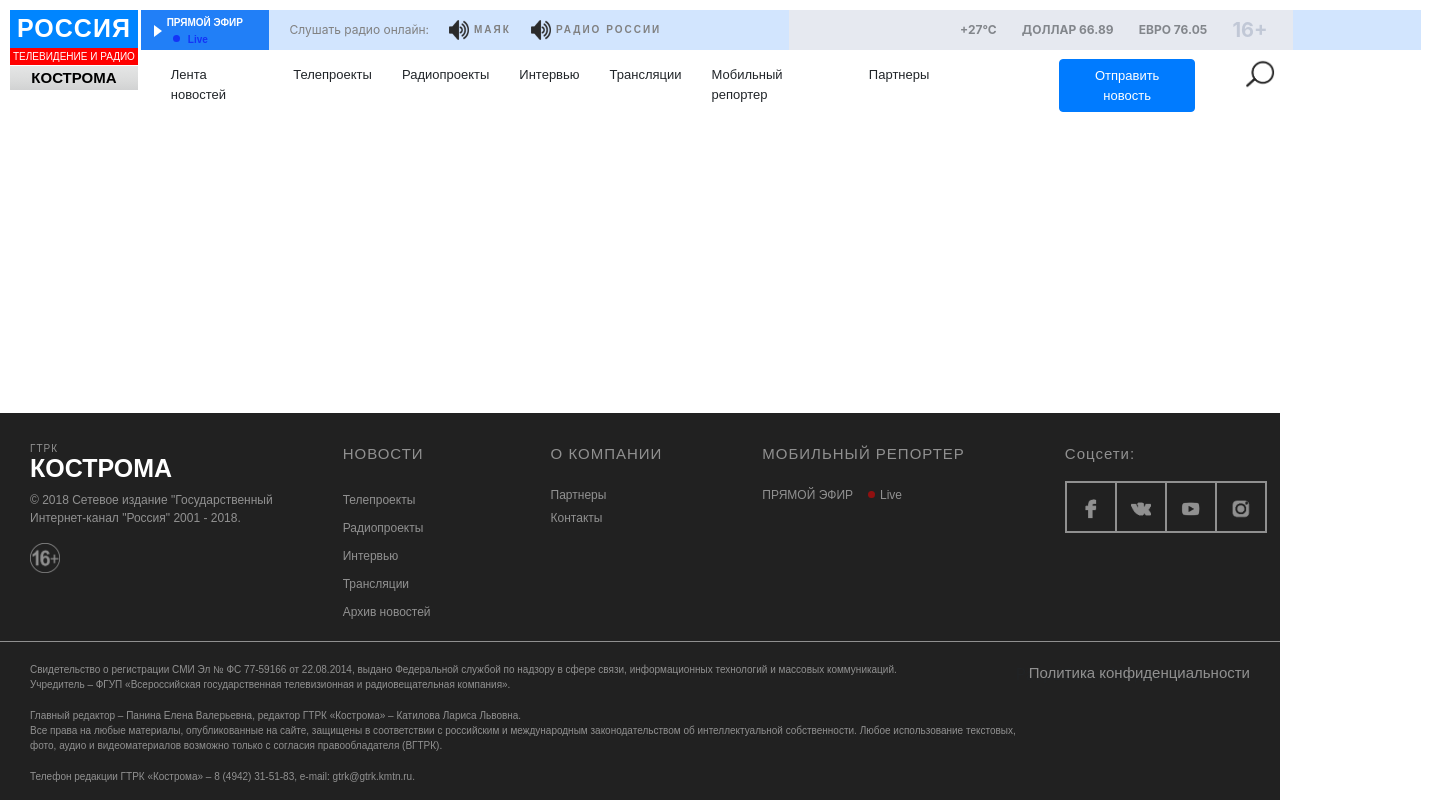
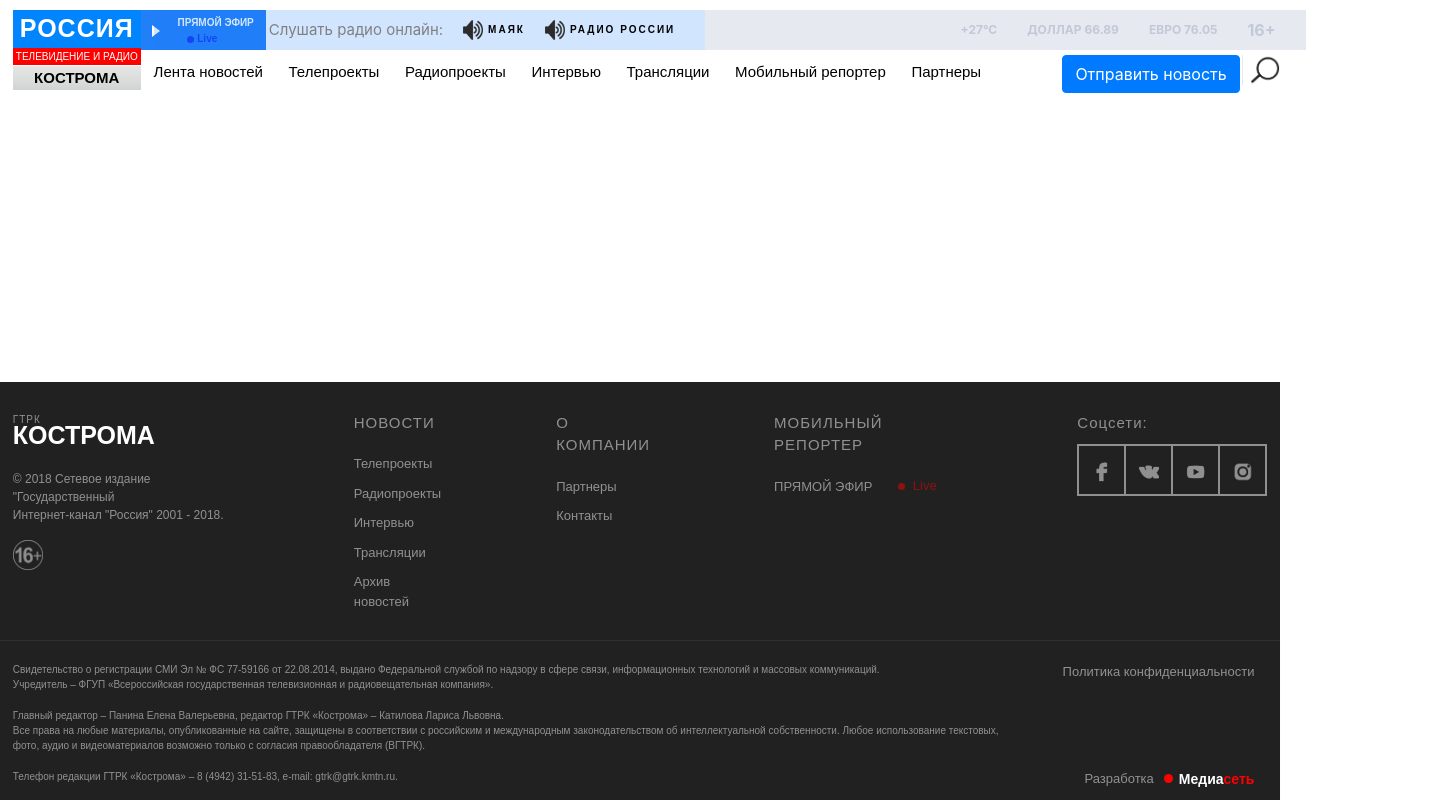
Before and after one commit to BasalaevaL/Super-Hero-Agency, a website: page app/index.html in a window 1280 px wide. Shown: the whole page, 1434 px wide, since content can reach past the window. Drawn offline with nearby package versions, Linux system fonts and the light colour scheme.

Commit message:
Made some changes

```diff
--- a/app/index.html
+++ b/app/index.html
@@ -3,55 +3,56 @@
 <head>
   <title>GTRK</title>
   <meta charset="utf-8">
+  <meta name="viewport" content="width=device-width, initial-scale=1.0">
   <link rel="stylesheet" href="css/main.css" type = "text/css">
   <link rel="stylesheet" href="https://stackpath.bootstrapcdn.com/bootstrap/4.3.1/css/bootstrap.min.css" integrity="sha384-ggOyR0iXCbMQv3Xipma34MD+dH/1fQ784/j6cY/iJTQUOhcWr7x9JvoRxT2MZw1T" crossorigin="anonymous">
 
 </head>
-<body class="page1">
+<body class="page">
   <div class="header">
+     <div class="main">
+          <div class="main__text1">РОССИЯ</div>
+          <div class="main__text2">ТЕЛЕВИДЕНИЕ И РАДИО</div>
+          <div class="main__text3">КОСТРОМА</div>
+     </div>
+
 <div class="main1">
-      <div class="rectangle1">
-        РОССИЯ
+       <div class="main1__block main1-block">
+       	<a href="">
+            <div class="block_play"> </div>
+     	    <p class="main1-block__text1">ПРЯМОЙ ЭФИР</p>
+     	    <div class="main1-block_live">
+     	    <p class="main1-block_live__text1">Live</p>
+            <div class="live"></div>
             </div>
-      <div class="rectangle2">
-        ТЕЛЕВИДЕНИЕ И РАДИО
-      </div>
-      <div class="rectangle3">
-        КОСТРОМА
+        </a>
        </div>
    </div>
 
-<div class="main2">
-	<div class="triagle"> </div>
-     <div class="live">
-     	<p>ПРЯМОЙ ЭФИР</p>
-     	<div class="circle">
-     		<p>Live</p>
+   <div class="menu_top">
+     <div class="menu1">
+     	<span class="menu1__text1">Слушать радио онлайн:</span>
+     	<a href="" class="menu1__img"><img src="/image/speaker1.png" width="20px" height="20px" style="margin-right: 5px">МАЯК</a>
+     	<a href="" class="menu1__img"><img src="/image/speaker1.png" width="20px" height="20px" style="margin-right: 5px">РАДИО РОССИИ</a>
+     </div>
+
+     <div class="menu2">
+     	<span class="menu2__text">16+</span>
+     	<span class="menu2__text1">ЕВРО 76.05</span>
+     	<span class="menu2__text1">ДОЛЛАР 66.89</span>
+     	<span class="menu2__text1">+27°C</span>
      </div>
 </div>
+   <div class="menu3">
+  	<div class="menu3__text"><a href="">Лента новостей</a></div>
+  	<div class="menu3__text"><a href=""> Телепроекты</a></div>
+  	<div class="menu3__text"><a href=""> Радиопроекты</a></div>
+  	<div class="menu3__text"><a href=""> Интервью</a></div>
+  	<div class="menu3__text"><a href=""> Трансляции</a></div>
+  	<div class="menu3__text"><a href=""> Мобильный репортер</a></div>
+  	<div class="menu3__text"><a href=""> Партнеры</a></div>
 
-     <div class="menu1">
-     	<a>Слушать радио онлайн:</a>
-     	<div><img src="/image/speaker1.png" width="20px" height="20px" style="margin-right: 5px">МАЯК</div>
-     	<div><img src="/image/speaker1.png" width="20px" height="20px" style="margin-right: 5px">РАДИО РОССИИ</div>
-     </div>
-     <div class="menu2">
-     	<h5>16+</h5>
-     	<a>ЕВРО 76.05</a>
-     	<a>ДОЛЛАР 66.89</a>
-     	<a>+27°C</a>
-     </div>
-
-</div>
-  <div class="menu">
-  	<div>Лента новостей</div>
-  	<div>Телепроекты</div>
-  	<div>Радиопроекты</div>
-  	<div>Интервью</div>
-  	<div>Трансляции</div>
-  	<div>Мобильный репортер</div>
-  	<div>Партнеры</div>
-  	<div class="button_news"><button type="button" class="btn btn-primary">Отправить новость</button></div>
+    <button type="button" class="btn btn-primary">Отправить новость</button>
   	<div class="search"><img src="/image/search.png" width="30px" height="30px" style="margin-right: 5px"></div>
 </div>
   </div>
@@ -61,50 +62,62 @@
 
 <div class="footer">
   <div class="footer1">
-  	<div class="gtrk">
-  		<h6>ГТРК</h6>
-  		<h2>КОСТРОМА</h2>
-  		<p>© 2018 Сетевое издание "Государственный <br>
+  	<div class="footer1__gtrk footer1-gtrk">
+  		<p class="footer1-gtrk__text1">ГТРК</p>
+  		<p class="footer1-gtrk__text2">КОСТРОМА</p>
+  		<p class="footer1-gtrk__text3">© 2018 Сетевое издание "Государственный <br>
   		Интернет-канал "Россия" 2001 - 2018.</p>
-  		<img src="image/img.png" width="30px" height="30px">
+  		<img class="footer1-gtrk__img" src="image/img.png" width="30px" height="30px">
   	</div>
-  	<div class="news">
-  		<p>НОВОСТИ</p>
-  			<li>Телепроекты</li>
-  			<li>Радиопроекты</li>
-  			<li>Интервью</li>
-  			<li>Трансляции</li>
-  			<li>Архив новостей</li>
+
+  	<div class="footer1__block footer1-block">
+  		<div class="footer1-block__title">НОВОСТИ</div>
+  			<div class="footer1-block__menu"><a href=""> Телепроекты</a></div>
+  			<div class="footer1-block__menu"><a href="">Радиопроекты</a></div>
+  			<div class="footer1-block__menu"><a href="">Интервью</a></div>
+  			<div class="footer1-block__menu"><a href="">Трансляции</a></div>
+  			<div class="footer1-block__menu"><a href="">Архив новостей</a></div>
   	</div>
-  	<div class="komp">
-  		<p>О КОМПАНИИ</p>
-  			<li>Партнеры</li>
-  			<li>Контакты</li>
+  	<div class="footer1__block footer1-block">
+  		<div class="footer1-block__title">О КОМПАНИИ</div>
+  			<div class="footer1-block__menu"><a href="">Партнеры</a></div>
+  			<div class="footer1-block__menu"><a href="">Контакты</a></div>
   	</div>
-  	<div class="mob">
-  		<p>МОБИЛЬНЫЙ РЕПОРТЕР</p>
-  			<li>ПРЯМОЙ ЭФИР<div class="circle"></div>Live</li>
+  	<div class="footer1__block footer1-block">
+  		<div class="footer1-block__title">МОБИЛЬНЫЙ РЕПОРТЕР</div>
+  			<div class="footer1-block__menu"><a href="">ПРЯМОЙ ЭФИР
+  				<div class="main1-block_live">
+  					<div class="live"></div>
+  					<p class="main1-block_live__text1">Live</p>
                 </div>
-  	<div class="social">
-  		<p>Соцсети:</p>
+  	</div></a>
+  </div>
+  	<div class="footer1__block footer1-block">
+  		<div class="footer1-block__title">Соцсети:</div>
   		<table>
   			<tr>
-    			<td><img src ="image/facebook.png" width="20px" height="20px"></td>
-    			<td><img src="image/vk.png" width="20px" height="20px"></td>
-    			<td><img src="image/youtube.png" width="20px" height="20px"></td>
-    			<td><img src="image/instagram.png" width="20px" height="20px"></td>
+    			<td><a href=""><img src ="image/facebook.png" width="20px" height="20px"></a></td>
+    			<td><a href=""><img src="image/vk.png" width="20px" height="20px"></a></td>
+    			<td><a href=""><img src="image/youtube.png" width="20px" height="20px"></a></td>
+    			<td><a href=""><img src="image/instagram.png" width="20px" height="20px"></a></td>
    			</tr>
   		</table>
   	</div>
 </div>
   <div class="footer2">
-  <div class="konfid">
+  <div class="footer2__privacy">
   		<p>Cвидетельство о регистрации СМИ Эл № ФС 77-59166 от 22.08.2014, выдано Федеральной службой по надзору в сфере связи, информационных технологий и массовых коммуникаций. <br> Учредитель – ФГУП «Всероссийская государственная телевизионная и радиовещательная компания».</p>
   		<p>Главный редактор – Панина Елена Валерьевна, редактор ГТРК «Кострома» – Катилова Лариса Львовна.<br>  Все права на любые материалы, опубликованные на сайте, защищены в соответствии с российским и международным законодательством об интеллектуальной собственности. Любое использование текстовых, <br> фото, аудио и видеоматериалов возможно только с согласия правообладателя (ВГТРК).</p>
   		<p> Телефон редакции ГТРК «Кострома» – 8 (4942) 31-51-83, e-mail: gtrk@gtrk.kmtn.ru.</p>
   	</div>
-  	<div class="polit">Политика конфиденциальности</div>
-  	<div class="razr">Разработка Медиасеть</div>
+  	<div class="footer2__policy">Политика конфиденциальности</div>
+  	<div class="footer2__development">
+  		<div class="development-title">Разработка</div>
+  		       <div class="main1-block_live">
+  					<div class="live"></div>
+  					<p class="main1-block_live__text1">  Медиа<span class="colortext">сеть</span></p>
+                </div>
+  	</div>
 </div>
 </div>
  <script src="https://code.jquery.com/jquery-3.3.1.slim.min.js" integrity="sha384-q8i/X+965DzO0rT7abK41JStQIAqVgRVzpbzo5smXKp4YfRvH+8abtTE1Pi6jizo" crossorigin="anonymous"></script>
--- a/app/sass/main.scss
+++ b/app/sass/main.scss
@@ -1,32 +1,66 @@
 body{
   padding: 0;
-  margin:0;
+  margin: 10px auto;
   width: 100%;
+  min-width: 600px;
+  overflow-x: hidden;
 }
- .circle{
+
+.live{
   width: 7px;
   height: 7px;
-  background: red;
   border-radius: 50%;
-  margin: 5px 5px 0px 15px;
 }
- .triagle{
+
+.block_play{
   width: 0; /*треугольник для live*/
   height: 0;
   border-top: 6px solid transparent;
   border-left: 8px solid white;
   border-bottom: 6px solid transparent;
   float: left;
-  margin: 15px 0px 0px 1%;
+  margin: 10px 0px 0px 10%;
   z-index: 1;
 }
-.main1{
-  margin: 10px;
-  display: inline-block;
+
+a{
+ text-decoration: none;
+ color: black !important; /* Цвет ссылок */
+}
+a:visited {
+ text-decoration: none;
+ color: black !important; /* Цвет посещенных ссылок */
+}
+a:active {
+  text-decoration: none;
+  color: black !important; /* Цвет активных ссылок */
+}
+.main1-block a:hover{
+ text-decoration: none;
+}
+.menu1 a:hover{
+ text-decoration: none;
+}
+.footer1-block__menu a{
+ text-decoration: none;
+ color: white !important; /* Цвет ссылок */
+}
+.footer1-block__menu a:hover{
+ text-decoration: none;
+}
+
+.header{
+  flex-flow: row nowrap;
+  margin: 10px 0% 0px 1%;
+
+}
+.main{
   text-align: center;
+  flex-wrap: nowrap;
   position: absolute;
 
-  .rectangle1{
+
+  .main__text1{
     background: linear-gradient(0deg, #0085FF 153.81%, #0073ED 115.44%, #0043BF 38%, #00007E -56.94%);
     color: #FFFFFF;
     letter-spacing: 1px;
@@ -37,7 +71,7 @@
       weight:bold;
     }
   }
-  .rectangle2{
+  .main__text2{
     background: red;
     color: #FFFFFF;
     font:{
@@ -46,7 +80,8 @@
     }
    padding: 1px 3px 1px 3px;
   }
-   .rectangle3{
+
+ .main__text3{
   background: linear-gradient(180deg, #F0F1F1 -108.01%, #EAEBEB -33.85%, #DADBDB 63.25%, #BFC0C1 173.01%, #9A9A9C 291.29%, #808082 362.86%);
   color: black;
   font:{
@@ -58,55 +93,57 @@
   margin-top: 1px;
   }
 }
- .main2{
+
+.main1{
  float: left;
-   margin: 10px 0px 0px 11%;
-   background: rgba(33, 127, 247, 0.2);
+ margin: 0px 0px 0px 10%;
  width: 100%;
  display: flex;
-   position: fixed;
+ flex-wrap: nowrap;
 
-    .live{
+.main1__block {
   background: #217FF7;
   width: 10%;
   height: 40px;
   padding-top: 5px;
   margin-left: 0%;
-      position: fixed;
 }
 
-    p{
+.main1-block__text1{
   color: white;
   font: {
    family: Arial;
    size: 10px;
    weight: bold;
   }
-      text-align: center;
+  padding-left: 30%;
 }
+.main1-block_live{
+  margin: -15px 0px 0px 14%;
 
-   .circle{
-      width: 7px;
-      height: 7px;
-      background: #1434F7;
-      border-radius: 50%;
-      float: left;
-      margin: -11px 10px 0px 25%;
-    }
-
-
-    .circle p{
+  .main1-block_live__text1{
    color: #1434F7;
    font:{
      family: Arial;
      size: 10px;
      weight: bold;
    }
-      text-align: center;
-      margin: -3px 10px 0px 15px;
+   margin-left: 40px;
+  }
+
+ .live{
+  background:#1434F7;
+  margin: -26px 0px 0px 30px;
  }
 }
 }
+
+.menu_top{
+ float: left;
+ margin: 0px 0px 0px 11%;
+ width: 100%;
+ display: flex;
+ position: absolute;
 
  .menu1{
    display: flex;
@@ -114,13 +151,15 @@
    line-height: 40px;
    color: gray;
    float: left;
-   padding-left:10%;
+   padding-left: 9%;
+   padding-right: 30px;
+   background: rgba(33, 127, 247, 0.2);
+
+
+   .menu1__text1{
+     font-size: 15px;
    }
-
-  .menu1 a{
-   font-size: 12px;
-  }
-    div{
+   .menu1__img{
      font:{
        size: 10px;
        family: Arial;
@@ -131,15 +170,16 @@
      letter-spacing: 2px;
     }
  }
+
  .menu2{
-    background: #E6E9F0;
   width: 100%;
   height: 40px;
   float: right;
-    margin: 0px 10% 0px 10%;
+  margin: 0px 10% 0px 0%;
   line-height: 40px;
-  }
-    a{
+  background:#E6E9F0;
+
+  .menu2__text1{
    float: right;
    margin-right: 5%;
    color: #9EA8BE;
@@ -150,7 +190,7 @@
   }
 }
 
-   h5{
+.menu2__text{
   float: right;
   margin-right: 5%;
   color: #9EA8BE;
@@ -159,43 +199,54 @@
   line-height: 40px;
 }
 }
+}
 
-.menu{
+.menu3{
  display: flex;
  float: left;
-   margin: 65px 0px 0px 11%;
+ margin: 4% 1% 0px 9%;
+ width: 100%;
+ white-space: nowrap;
+ position: absolute;
 
-  div{
-   padding-left: 30px;
+ .menu3__text{
+   padding-left:2%;
    font:{
     family: Arial;
-      size: 13px;
+    size: 15px;
   }
 }
-
+}
 .btn-primary{
-     font-size: 13px;
-     margin: -6px 0px 0px 100px;
+ float: right;
+ font-size: 15px;
+ margin: -6px 0% 0px 73%;
+ position: absolute;
 }
 
 .search{
-     margin: -6px 0px 0px 20px;
+ float: right;
+ margin: -6px 0% 0px 87%;
+ border-left: 1px solid  #E6E9F0;
+ padding-left: 7px;
+ position: absolute;
 }
-}
+
+
+
 
 .footer{
  background: #212121;
  width: 100%;
-   position: absolute;
+ position: fixed;
  bottom: 0;
-   white-space: normal;
+
 
  .footer1{
   display: flex;
-    padding: 30px 0px 20px 30px;
+  padding: 30px 1% 30px 1%;
 
-  .gtrk
-      h6{
+  .footer1-gtrk__text1{
     color: white;
     font:{
       family: Arial;
@@ -203,9 +254,9 @@
     }
     letter-spacing: 1px;
     opacity: 0.5;
+    margin-bottom: 0px;
   }
-  .gtrk
-    h2{
+  .footer1-gtrk__text2{
     margin-top: -10px;
     color: white;
     font:{
@@ -217,8 +268,7 @@
     letter-spacing: 0px;
   }
 
-  .gtrk
-     p{
+  .footer1-gtrk__text3{
     color: white;
     font:{
       family: Arial;
@@ -227,11 +277,14 @@
     opacity: 0.5;
   }
 
-  .gtrk img{
+  .footer1-gtrk__img{
    opacity: 0.5;
  }
 
-  .news p{
+ .footer1__block{
+  margin-left: 9%;
+
+  .footer1-block__title{
    color: white;
    opacity: 0.5;
    font:{
@@ -240,87 +293,25 @@
      stretch: ultra-condensed;
    }
    letter-spacing: 1px;
-     margin-left: 70px;
+   margin-bottom: 10px;
  }
 
-  .news li{
+ .footer1-block__menu{
    color: white;
    opacity: 0.5;
    font:{
      family: Arial;
-       size: 12px;
+     size: 13px;
 
    }
    list-style-type: none;
    padding-top: 10px;
-     margin-left: 70px;
-  }
-
-  .komp p{
-    color: white;
-    opacity: 0.5;
-    font:{
-      family: Arial;
-      size: 15px;
-      stretch: ultra-condensed;
-    }
-    letter-spacing: 1px;
-    margin-left: 120px;
- }
-
-  .komp li{
-    color: white;
-    opacity: 0.5;
-    font:{
-      family: Arial;
-      size: 12px;
-    }
-    list-style-type: none;
-    padding-top: 5px;
-    margin-left: 120px;
-  }
-
-  .mob p{
-    color: white;
-    opacity: 0.5;
-    font:{
-      family: Arial;
-      size: 15px;
-      stretch: ultra-condensed;
-    }
-    letter-spacing: 1px;
-    margin-left: 100px;
-  }
-
-   .mob li{
-      color: white;
-      opacity: 0.5;
-      font:{
-         family: Arial;
-         size: 12px;
-      }
-      list-style-type: none;
-      padding-top: 5px;
-      display: flex;
-      margin-left: 100px;
-    }
-
-  .social p{
-    color: white;
-    opacity: 0.5;
-    font:{
-      family: Arial;
-      size: 15px;
-      stretch: ultra-condensed;
-    }
-    letter-spacing: 1px;
-    margin-left: 100px;
  }
 
  table{
   border: 2px solid white;
   opacity: 0.5;
-      margin-left: 100px;
+  margin-top: 10px;
 
   td{
     border-right: 2px solid white;
@@ -329,31 +320,87 @@
     text-align: center;
   }
 }
+
+.main1-block_live{
+  margin: 0px 0px 0px 65%;
+  color: red;
+  .main1-block_live__text1{
+    margin: -14px 0px 0px 15px;
+  }
+  .live{
+   background:red;
+   margin: -13px 0px 0px 0px;
  }
 }
+}
+}
+
 .footer2{
   display: flex;
-    padding: 20px 0px 0px 30px;
-    border-top: 1px solid #fff;
-    opacity: 0.5;
+  padding: 20px 1% 0px 1%;
+  border-top: 1px solid transparent;
+  box-shadow: 0 0 1px rgba(225, 225, 255, 0.5);
 
-   .konfid{
+  .footer2__privacy{
     color: white;
     font:{
       family: Arial;
       size: 10px;
     }
     float: left;
+    opacity: 0.5;
   }
-  .polit{
+  .footer2__policy{
     color: white;
     font:{
       family: Arial;
-      size: 15px;
+      size: 13px;
     }
     position: absolute;
-    right: 30px;
+    right: 2%;
+    opacity: 0.5;
   }
-   .razr{
+  .footer2__development{
+    color: white;
+    font:{
+      family: Arial;
+      size: 13px;
+    }
+    position: absolute;
+    right: 2%;
+    bottom: 10px;
+    display: flex;
+
+    .development-title{
+      opacity: 0.5;
+    }
+
+    .main1-block_live{
+      margin: 0px 0px 0px 0%;
+      .main1-block_live__text1{
+        margin: -14px 0px 0px 25px;
+        font:{
+         size: 14px;
+         weight:bold;
+       }
+       .colortext{
+        color: red;
+      }
+
+    }
+    .live{
+     width: 9px;
+     height: 9px;
+     background:red;
+     margin: 5px 0px 0px 10px;
+
    }
  }
+
+}
+
+}
+
+
+
+}
```
Also changed, not shown: app/css/main.css, dist/css/main.css, dist/image/16.png (deleted). Lines whose indentation alone changed are shown as unchanged.
